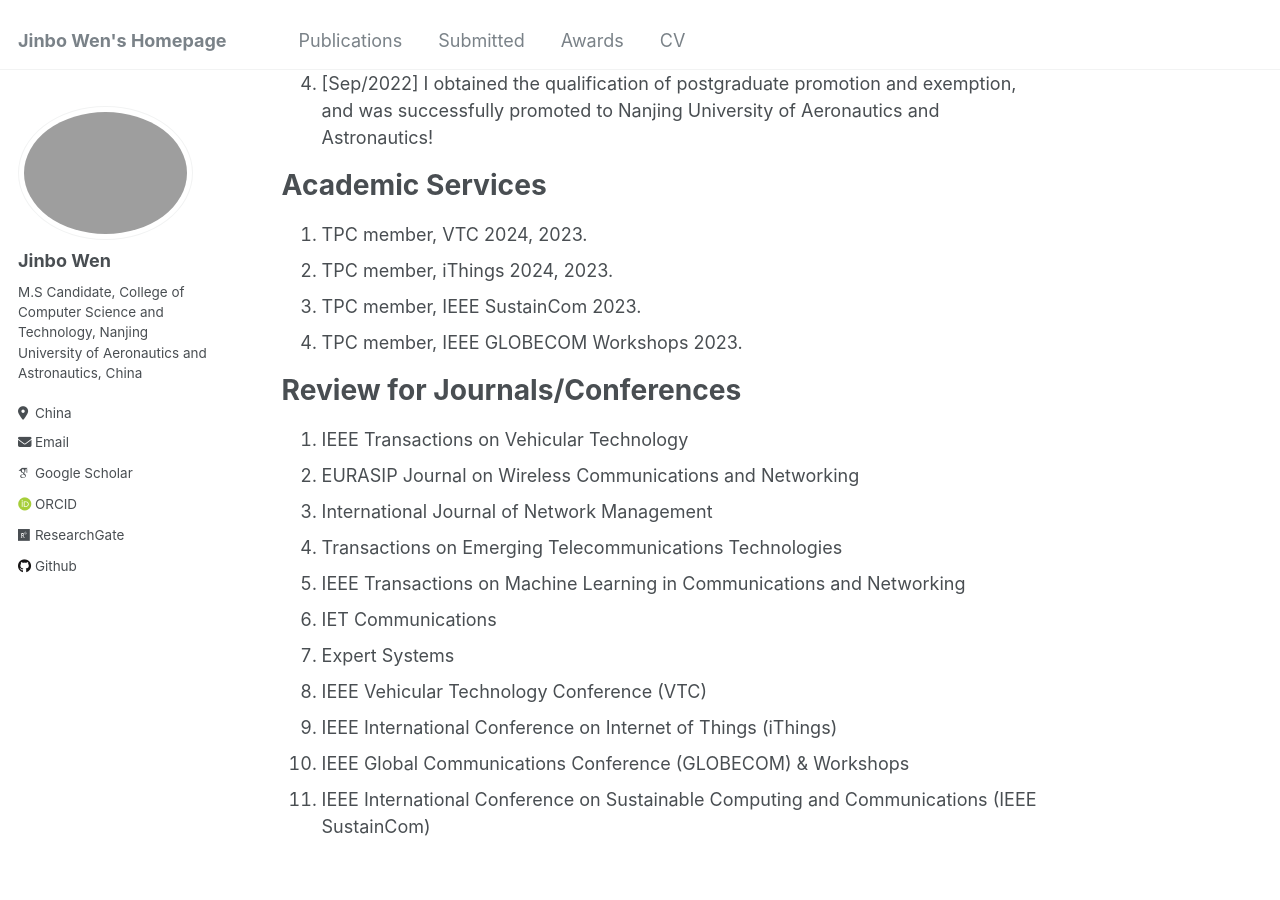
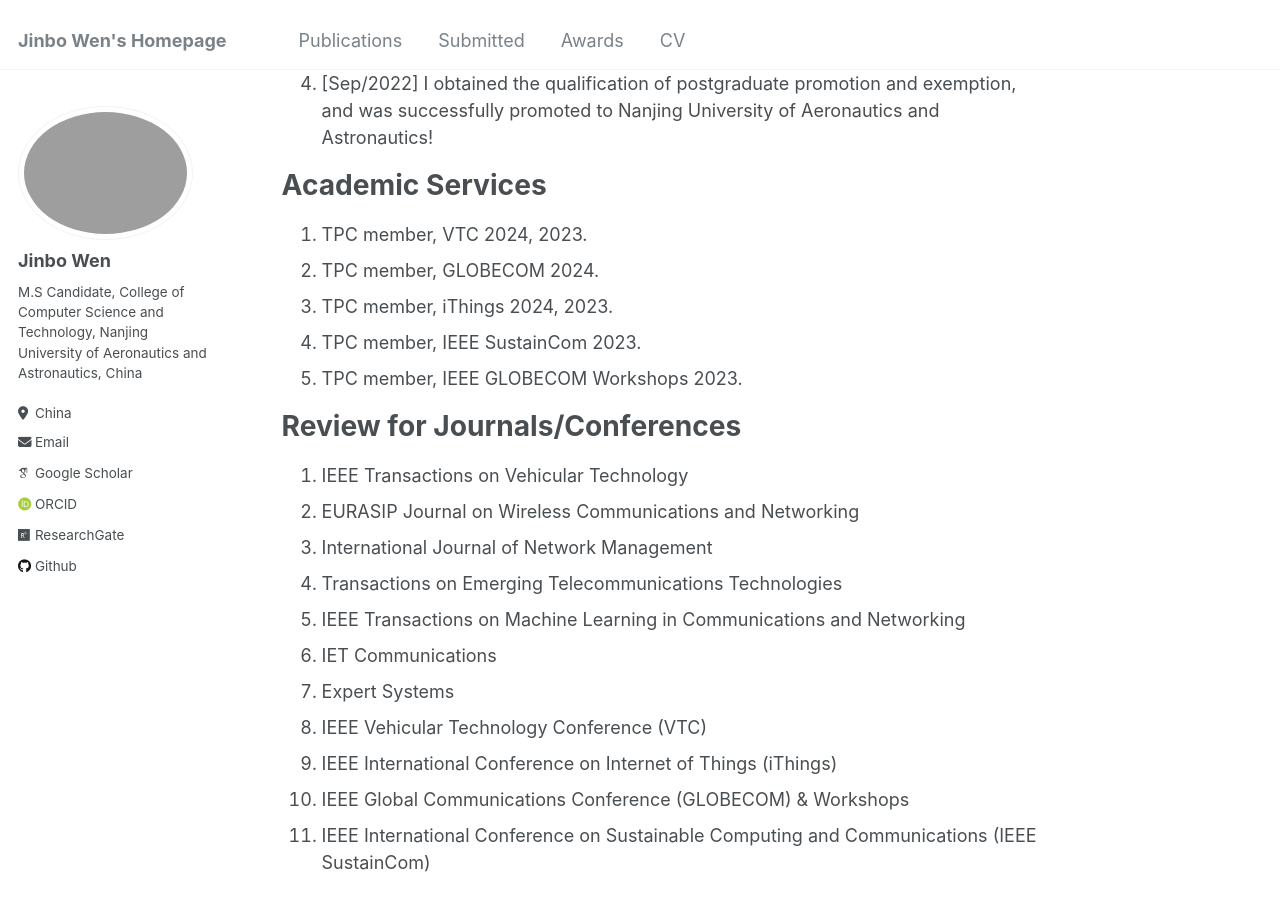
Before and after one commit to JinboWen00/JinboWen00.github.io, a Jekyll site: the page built from _pages/about.md, in a window 1280 px wide and 900 px high, scrolled down 632 px. Built offline with Jekyll 4.4.1, drawn with Linux system fonts in a browser that asks for light colours; some web fonts are replaced.

Commit message:
Update about.md

```diff
--- a/_pages/about.md
+++ b/_pages/about.md
@@ -23,9 +23,10 @@ News
 Academic Services
 ======
 1. TPC member, VTC 2024, 2023.
-2. TPC member, iThings 2024, 2023.
-3. TPC member, IEEE SustainCom 2023.
-4. TPC member, IEEE GLOBECOM Workshops 2023.
+2. TPC member, GLOBECOM 2024.
+3. TPC member, iThings 2024, 2023.
+4. TPC member, IEEE SustainCom 2023.
+5. TPC member, IEEE GLOBECOM Workshops 2023.
 
 Review for Journals/Conferences
 ======
```
